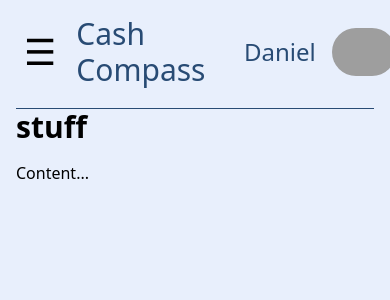
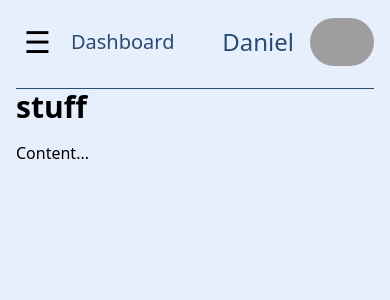
Before and after one commit to DanielFreeman068/react_tailwind, a React (Create React App) app in the folder react_tailwind/: page / in a window 390 px wide. Shown: the top 300 px of the page. Built offline with nearby package versions, Linux system fonts and the light colour scheme; grey boxes are pictures that could not be loaded.

Commit message:
Update App.jsx

```diff
--- a/react_tailwind/src/App.jsx
+++ b/react_tailwind/src/App.jsx
@@ -42,8 +42,8 @@ const Dashboard = () => {
         {/* Hamburger Button (for small screens) */}
         <div className='flex justify-between border-b border-[#284b74] pb-5'>
           <div className='flex items-center'>
-            <button className="lg:hidden p-2 text-black text-4xl mr-3" onClick={toggleSidebar}>☰</button>
-            <h1 className='text-dark-blue text-3xl'>Cash Compass</h1>
+            <button className="lg:hidden p-2 text-black text-3xl md:text-4xl mr-3" onClick={toggleSidebar}>☰</button>
+            <h1 className='text-dark-blue text-xl md:text-3xl'>Dashboard</h1>
           </div>
           <div className='flex items-center'>
             <h1 className='text-dark-blue text-2xl mr-4'>Daniel</h1>
```
